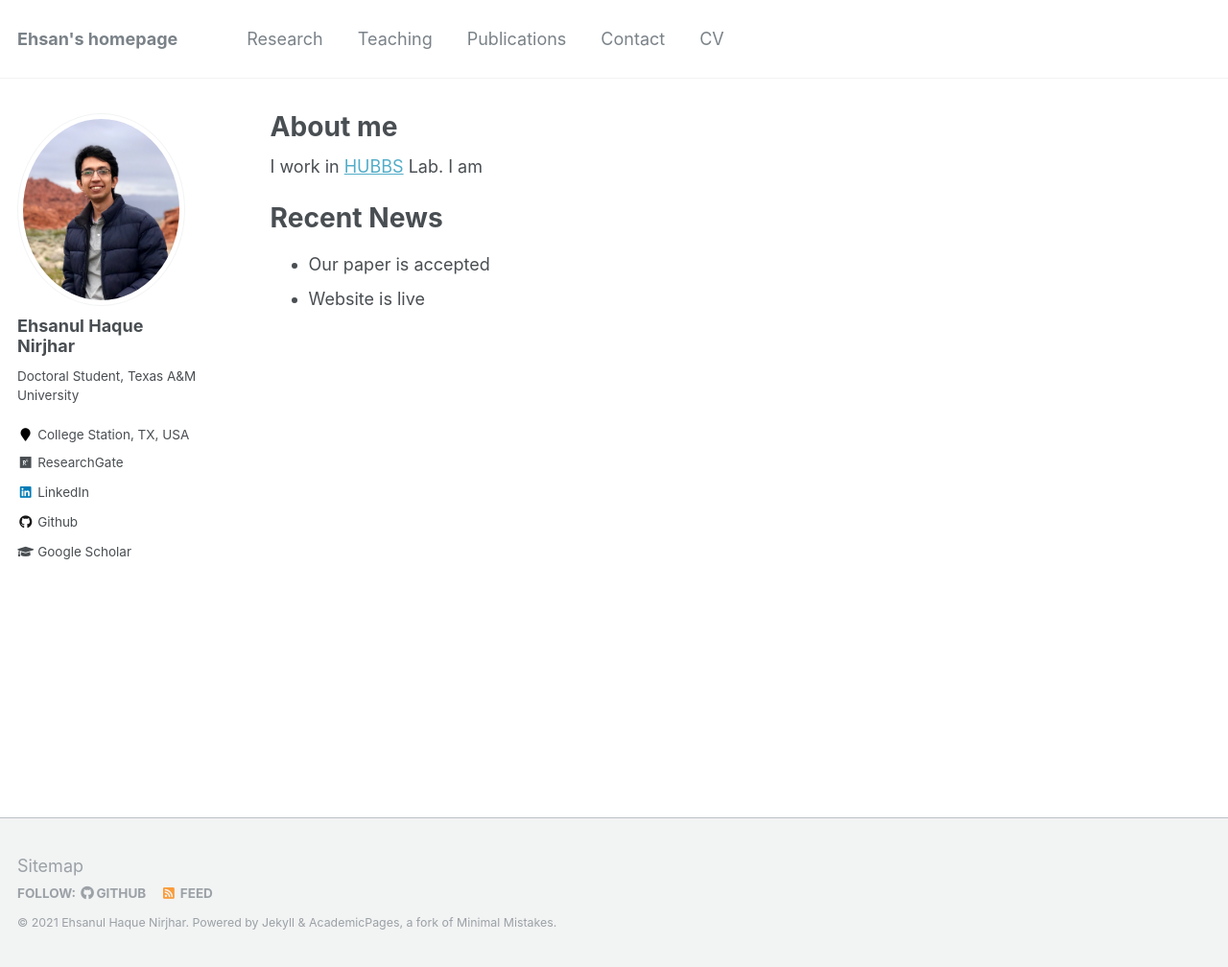
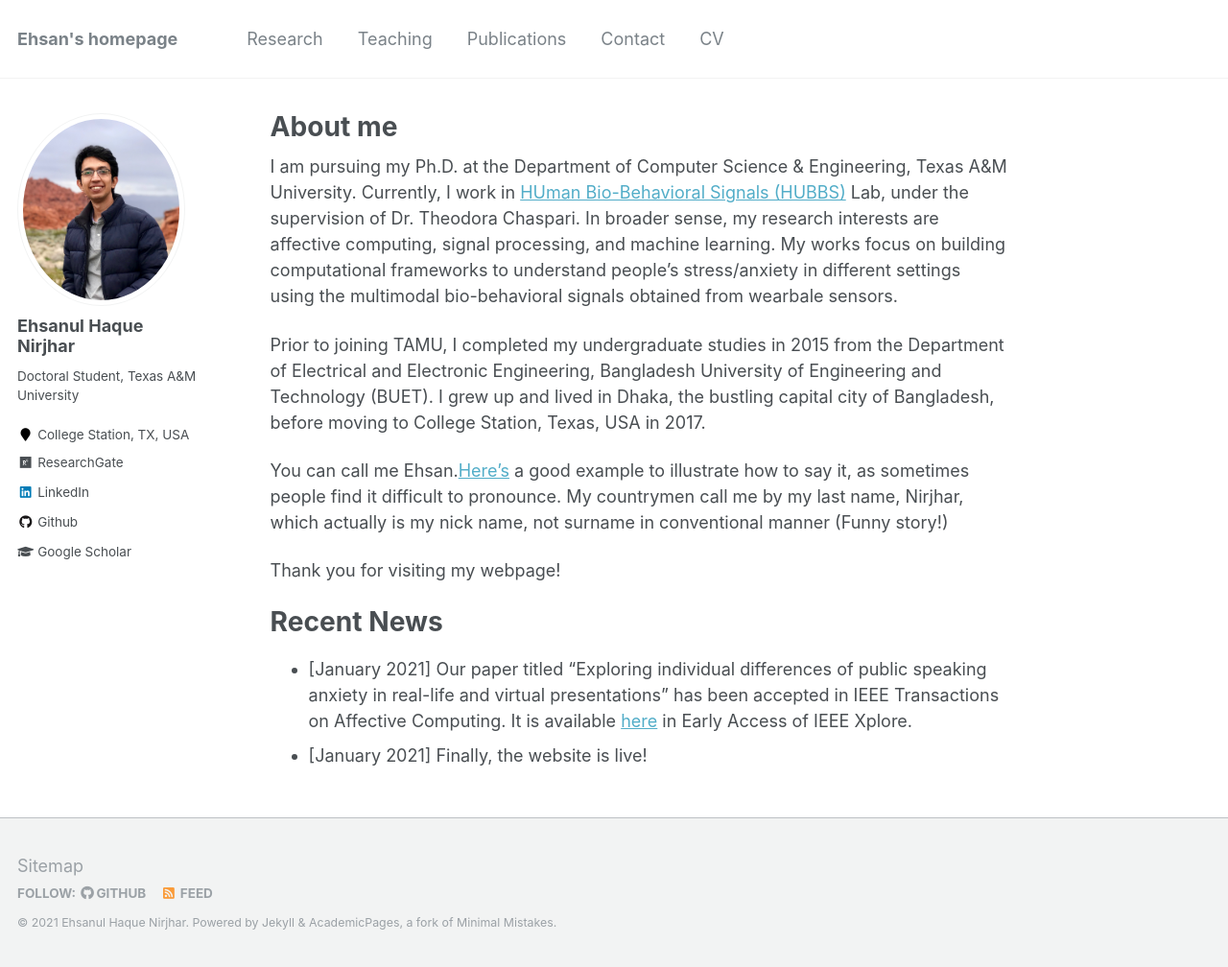
Before and after one commit to Ehsan-Nirjhar/Ehsan-Nirjhar.github.io, a Jekyll site: the page built from _pages/about.md, in a window 1280 px wide and 1008 px high. Shown: the whole window at 96% size. Built offline with Jekyll 4.4.1, drawn with Linux system fonts in a browser that asks for light colours.

Commit message:
about.md updated

```diff
--- a/_pages/about.md
+++ b/_pages/about.md
@@ -8,9 +8,22 @@ redirect_from:
   - /about.html
 ---
 
-I work in [HUBBS](https://hubbs.engr.tamu.edu/) Lab. I am
+I am pursuing my Ph.D. at the Department of Computer Science & Engineering, Texas A&M University.
+Currently, I work in [HUman Bio-Behavioral Signals (HUBBS)](https://hubbs.engr.tamu.edu/) Lab, under the supervision of Dr. Theodora Chaspari.
+In broader sense, my research interests are affective computing, signal processing, and machine learning.
+My works focus on building computational frameworks to understand people's stress/anxiety in different settings using the multimodal bio-behavioral signals obtained from wearbale sensors.
+
+
+Prior to joining TAMU, I completed my undergraduate studies in 2015 from the Department of Electrical and Electronic Engineering, Bangladesh University of Engineering and Technology (BUET).
+I grew up and lived in Dhaka, the bustling capital city of Bangladesh, before moving to College Station, Texas, USA in 2017.
+
+You can call me Ehsan.[Here's](https://www.pronouncenames.com/mp3/38813_13802773550677.mp3) a good example to illustrate how to say it, as sometimes people find it difficult to pronounce.
+My countrymen call me by my last name, Nirjhar, which actually is my nick name, not surname in conventional manner (Funny story!)
+
+Thank you for visiting my webpage!
+
 
 Recent News
 ======
-* Our paper is accepted
-* Website is live
+* [January 2021] Our paper titled "Exploring individual differences of public speaking anxiety in real-life and virtual presentations" has been accepted in IEEE Transactions on Affective Computing. It is available [here](https://ieeexplore.ieee.org/document/9311251) in Early Access of IEEE Xplore.
+* [January 2021] Finally, the website is live!
```
